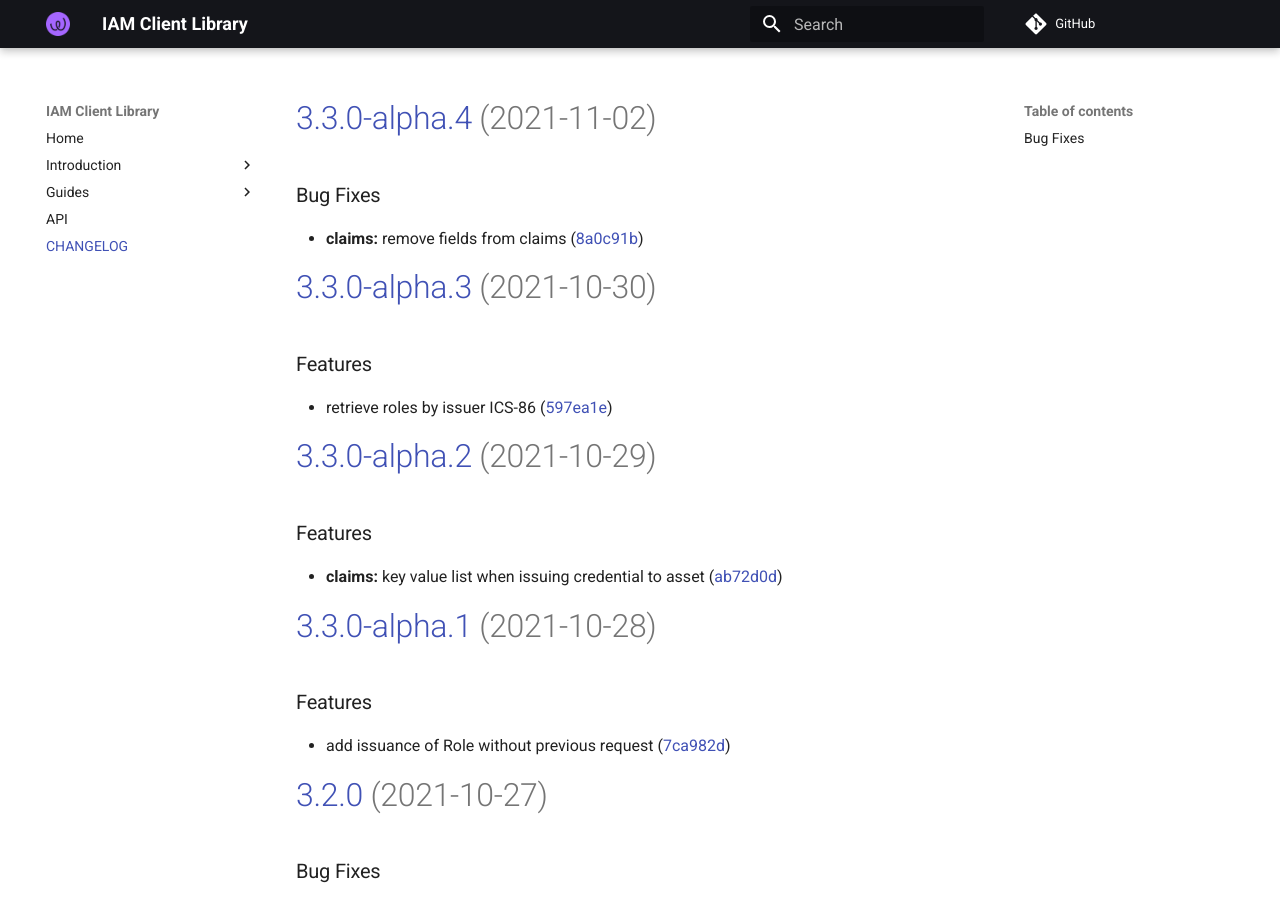
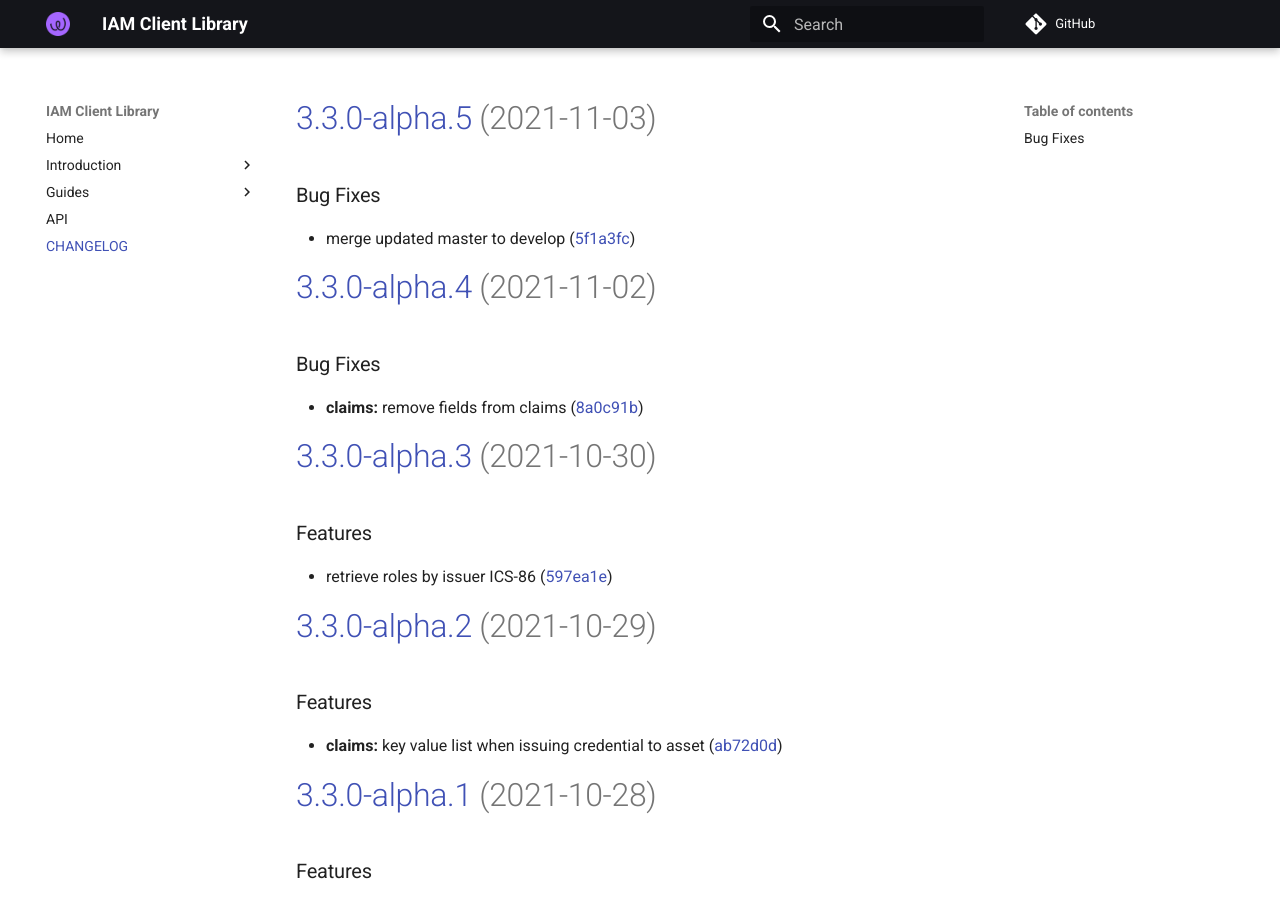
Before and after one commit to energywebfoundation/iam-client-lib, an MkDocs documentation site: the page built from docs/CHANGELOG.md, in a window 1280 px wide and 900 px high. Built offline with MkDocs 1.6.1 and Material for MkDocs 9.7.7, drawn with Linux system fonts in a browser that asks for light colours; comment, search, counter and statistics services are not loaded.

Commit message:
chore(release): 3.3.0-alpha.5 [skip ci]
# [3.3.0-alpha.5](https://github.com/energywebfoundation/iam-client-lib/compare/v3.3.0-alpha.4...v3.3.0-alpha.5) (2021-11-03)

### Bug Fixes

* merge updated master to develop ([5f1a3fc](https://github.com/energywebfoundation/iam-client-lib/commit/5f1a3fcf136782030e5f5928b306a03a69ce805a))

```diff
--- a/docs/CHANGELOG.md
+++ b/docs/CHANGELOG.md
@@ -1,3 +1,10 @@
+# [3.3.0-alpha.5](https://github.com/energywebfoundation/iam-client-lib/compare/v3.3.0-alpha.4...v3.3.0-alpha.5) (2021-11-03)
+
+
+### Bug Fixes
+
+* merge updated master to develop ([5f1a3fc](https://github.com/energywebfoundation/iam-client-lib/commit/5f1a3fcf136782030e5f5928b306a03a69ce805a))
+
 # [3.3.0-alpha.4](https://github.com/energywebfoundation/iam-client-lib/compare/v3.3.0-alpha.3...v3.3.0-alpha.4) (2021-11-02)
 
 
--- a/package.json
+++ b/package.json
@@ -1,6 +1,6 @@
 {
     "name": "iam-client-lib",
-    "version": "3.3.0-alpha.4",
+    "version": "3.3.0-alpha.5",
     "description": "Library for Decentralized Identity and Access Management",
     "main": "dist/iam-client-lib.js",
     "module": "dist/iam-client-lib.esm.js",
```
